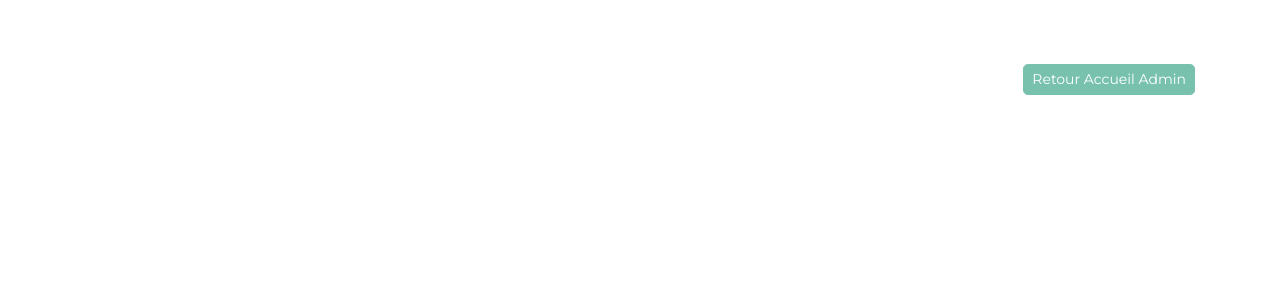
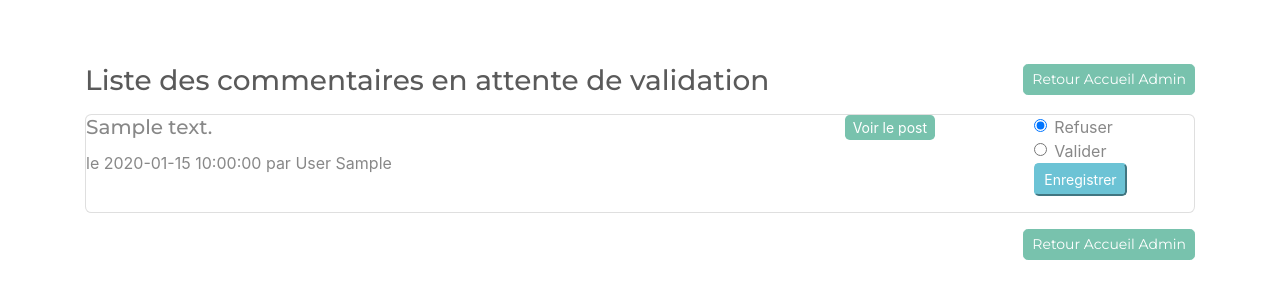
Before and after one commit to Toasted201/OpenClassroom_P05, a PHP site: template View/Back/validComment.html.twig in a window 1280 px wide. Shown: the part 192-492 px from the top of the page. Run offline with PHP 8.4, Linux system fonts and the light colour scheme; the template is opened without the code that fills it: most values are stand-ins (such as "Sample title", 1, 10 or a date in 2020); some libraries are stand-ins or nearby versions.

Commit message:
Validation Comments

```diff
--- a/View/Back/validComment.html.twig
+++ b/View/Back/validComment.html.twig
@@ -3,5 +3,48 @@
 {% block title %}Modération Commentaires{% endblock %}
 
 {% block content %}
+
+<div class="bs-component">
+    <h3>Liste des commentaires en attente de validation <a class="btn btn-primary btn-sm float-right" href="?action=admin" role="button">Retour Accueil Admin</a></h3>
+
+</div>
+<div class="bs-component">
+    {% for comment in listComments %}
+        <div class="card">
+            <div class="row">
+                <div class="col-8">
+                    <h5 class="card-title">{{ comment.content }}</h5>
+                    <p class="card-text">le {{ comment.dateCreateFR }} par {{ comment.lastName }}  {{ comment.firstName }}</p>
+                </div>
+                <div class="col-2">
+                <a href="?action=post&postId={{ comment.postId }}" class="btn-sm btn-primary">Voir le post</a>
+                </div>
+                <div class="col-2">
+                <form method="post" action="?action=validCommentForm">
+                    <fieldset>
+                    <div class="form-group">
+                        <div class="form-check">
+                            <label class="form-check-label">
+                            <input type="radio" class="form-check-input" id="valid" name="validComment" value="refus" checked>
+                                Refuser
+                            </label>
+                        </div>
+                        <div class="form-check">
+                            <label class="form-check-label">
+                            <input type="radio" class="form-check-input" id="valid" name="validComment" value="valide">
+                                Valider
+                        </label>
+                    </div>
+                    <input name="commentId" type="hidden" value="{{comment.id}}"></input>
+                    <button type="submit" class="btn-sm btn-info">Enregistrer</button>
+                </fieldset>
+                </form>
+                </div>
+            </div>
+        </div>
+    {% endfor %}
+</div>
+
 <a class="btn btn-primary btn-sm float-right" href="?action=admin" role="button">Retour Accueil Admin</a>
+
 {% endblock %}
--- a/public/index.php
+++ b/public/index.php
@@ -28,5 +28,6 @@ $router->pushGet('editPostList', [BackController::class, 'editPostList']);
 $router->pushGet('editPostDetail', [BackController::class, 'editPostDetail', ['postId']]);
 $router->pushPost('updatePost', [BackController::class, 'updatePost']);
 $router->pushGet('validComment', [BackController::class, 'validComment']);
+$router->pushPost('validCommentForm', [BackController::class, 'validCommentForm']);
 $router->run();
 exit;
```
Also changed, not shown: Controller/BackController.php (+17 -1 lines), Model/Manager/CommentManager.php (+32 -0 lines).
